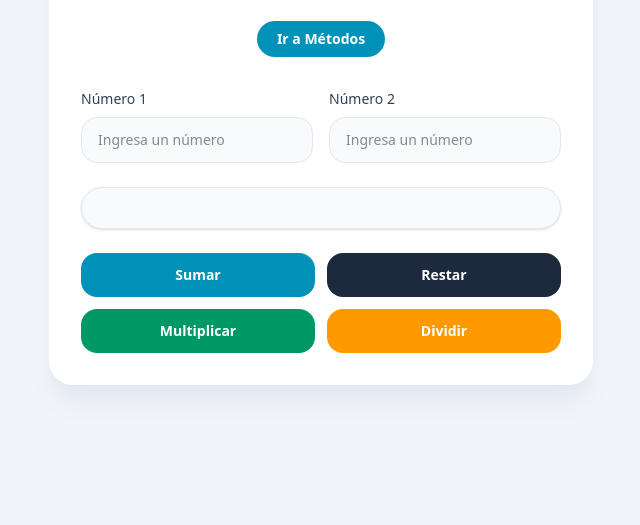
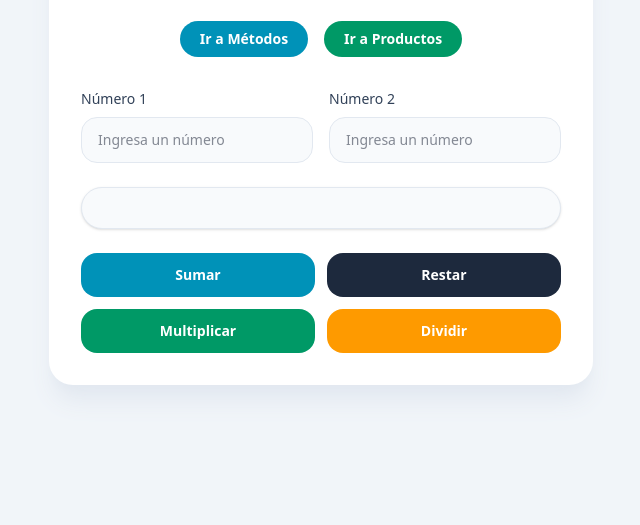
Before and after one commit to faustinoloeza/principiosdeprogramacion, a plain HTML site: page index.html in a window 1280 px wide. Shown: the part 275-800 px from the top of the page, without its empty margins (319-959 px from the left). Drawn offline with nearby package versions, Linux system fonts and the light colour scheme.

Commit message:
feat: se añade boton para navegar a lista de productos.

```diff
--- a/index.html
+++ b/index.html
@@ -15,6 +15,7 @@
                 <p class="mt-2 text-slate-500">Operaciones básicas con dos números.</p>
                 <div class="mt-6 flex justify-center">
                     <a href="metodos.html" class="rounded-full bg-cyan-600 px-5 py-2 text-sm font-semibold text-white transition hover:bg-cyan-700">Ir a Métodos</a>
+                    <a href="productos.html" class="ml-4 rounded-full bg-emerald-600 px-5 py-2 text-sm font-semibold text-white transition hover:bg-emerald-700">Ir a Productos</a>
                 </div>
             </div>
 
```
